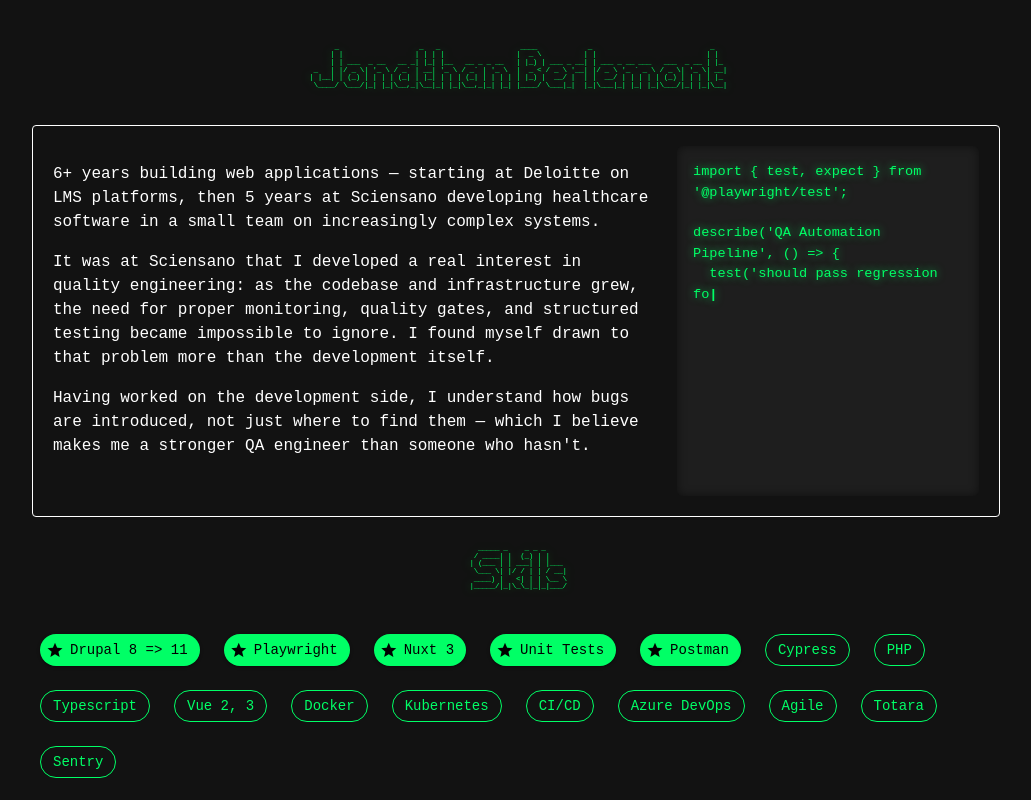
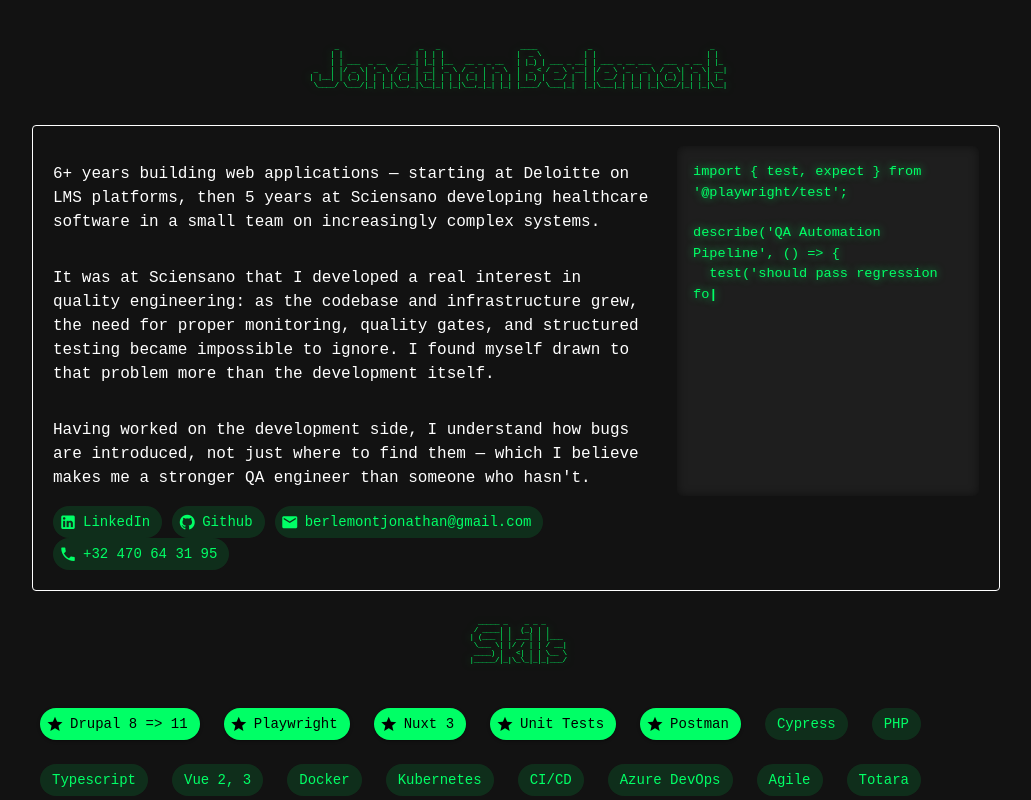
Before and after one commit to JonathanBerlemont/jonathanberlemont.github.io, a Vue app: page / in a window 1280 px wide. Shown: the top 800 px of the page, without its empty margins (124-1155 px from the left). Built offline with nearby package versions, Linux system fonts and the light colour scheme.

Commit message:
reworked chips design + added socials in the about section

```diff
--- /dev/null
+++ b/src/data/socials.json
@@ -0,0 +1,26 @@
+[
+    {
+        "name": "LinkedIn",
+        "title": "LinkedIn",
+        "url": "https://www.linkedin.com/in/jonathan-berlemont-079207186/",
+        "icon": "mdi-linkedin"
+    },
+    {
+        "name": "Github",
+        "title": "Github",
+        "url": "https://github.com/JonathanBerlemont",
+        "icon": "mdi-github"
+    },
+    {
+        "name": "Email",
+        "title":"berlemontjonathan@gmail.com",
+        "url": "mailto:berlemontjonathan@gmail.com",
+        "icon": "mdi-email"
+    },
+    {
+        "name": "Phone",
+        "title": "+32 470 64 31 95",
+        "url": "tel:+32470643195",
+        "icon": "mdi-phone"
+    }
+]
--- a/src/sections/About.vue
+++ b/src/sections/About.vue
@@ -1,5 +1,6 @@
 <script lang="ts" setup>
 import Greeblies from '@/components/Greeblies.vue';
+import socials from '@/data/socials.json';
 </script>
 
 <template>
@@ -18,6 +19,21 @@
             <p>6+ years building web applications — starting at Deloitte on LMS platforms, then 5 years at Sciensano developing healthcare software in a small team on increasingly complex systems.</p>
             <p>It was at Sciensano that I developed a real interest in quality engineering: as the codebase and infrastructure grew, the need for proper monitoring, quality gates, and structured testing became impossible to ignore. I found myself drawn to that problem more than the development itself.</p>
             <p>Having worked on the development side, I understand how bugs are introduced, not just where to find them — which I believe makes me a stronger QA engineer than someone who hasn't.</p>
+            <div class="socials">
+                <a
+                    v-for="social in socials"
+                    :key="social.name"
+                    :href="social.url"
+                    target="_blank"
+                >
+                    <v-chip
+                        color="#00ff66"
+                        :prepend-icon="social.icon"
+                    >
+                    {{ social.title }}
+                    </v-chip>
+                </a>
+            </div>
         </div>
         <div class="greeblies">
             <Greeblies />
@@ -27,9 +43,20 @@
 
 <style scoped>
 .about-card {
-  display: grid;
-  grid-template-columns: 2fr 1fr;
-  gap: 20px;
-  padding: 20px;
+    display: grid;
+    grid-template-columns: 2fr 1fr;
+    gap: 20px;
+    padding: 20px;
+    .about {
+        display: flex;
+        flex-direction: column;
+        height: 100%;
+        .socials {
+            margin-top: auto;
+            a:not(:last-child) {
+                margin-right: 10px;
+            }
+        }
+    }
 }
 </style>
--- a/src/sections/Experience.vue
+++ b/src/sections/Experience.vue
@@ -52,7 +52,6 @@
                             v-for="tag in experience.tags"
                             :key="tag"
                             size="small"
-                            variant="outlined"
                             class="mr-1"
                         >
                             {{ tag }}
--- a/src/sections/Skills.vue
+++ b/src/sections/Skills.vue
@@ -17,7 +17,7 @@
         <v-chip
             v-for="skill, index in skills"
             :prepend-icon="index<5 ? 'mdi-star' : ''"
-            :variant="index<5 ? 'elevated' : 'outlined'"
+            :variant="index<5 ? 'elevated' : 'tonal'"
             :key="skill"
             class="ma-2"
             color="#00ff66"
```
